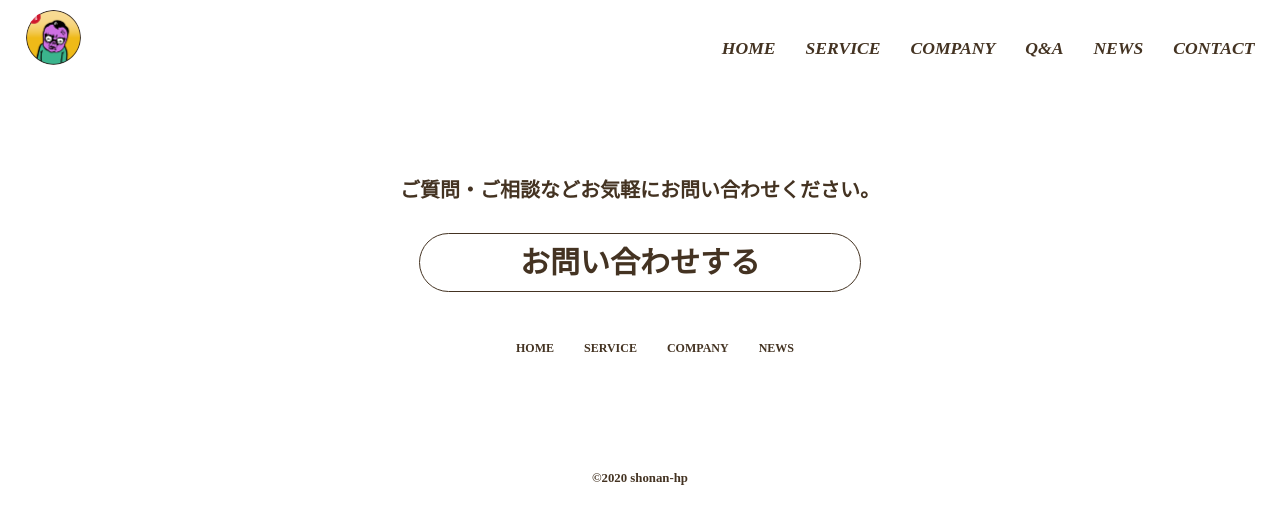
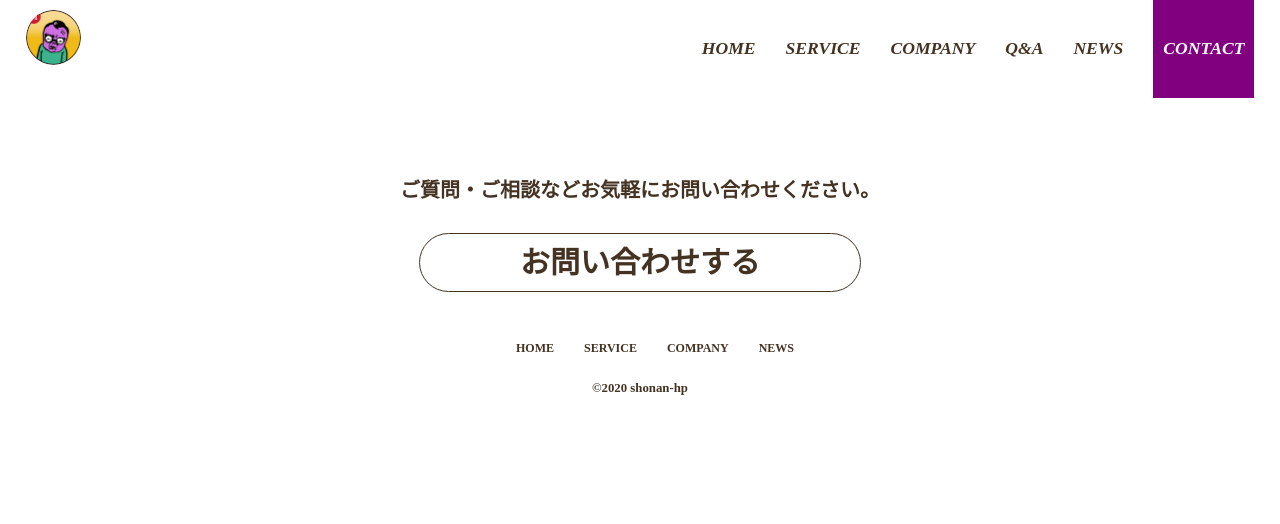
Before and after one commit to JUNJI-MUROI/hp, a PHP site: page /header.html in a window 1280 px wide. Shown: the top 524 px of the page. Run offline with PHP 8.4, Linux system fonts and the light colour scheme.

Commit message:
footerを編集しました。

```diff
--- a/header.html
+++ b/header.html
@@ -22,13 +22,15 @@
         <li><a href="company.html">COMPANY</a></li>
         <li><a href="qanda.html">Q&A</a></li>
         <li><a href="news.html">NEWS</a></li>
+        <div class="con">
         <li><a href="contact.html">CONTACT</a></li>
+        </div>
       </ul>
     </nav>
   </header>
 
   <footer class="wrapper page-footer">
-    <p>ご質問・ご相談などお気軽にお問い合わせください。</p>
+    <p class="footer-p">ご質問・ご相談などお気軽にお問い合わせください。</p>
     <div>
     <h2><a href="contact.html" class="footer-contact-button">お問い合わせする</a></h2>
     </div>
--- a/index.html
+++ b/index.html
@@ -194,7 +194,7 @@
 
             <!-- footer -->
             <footer class="wrapper page-footer">
-                <p>ご質問・ご相談などお気軽にお問い合わせください。</p>
+                <p class="footer-p">ご質問・ご相談などお気軽にお問い合わせください。</p>
                 <div>
                 <h2><a href="contact.html" class="footer-contact-button">お問い合わせする</a></h2>
                 </div>
--- a/style.css
+++ b/style.css
@@ -237,7 +237,7 @@ img {
   padding-top: 200px;
 }
 
-.page-footer p{
+.footer-p{
   font-weight: bold;
   font-size: 20px;
   margin-bottom: 30px;
@@ -438,6 +438,12 @@ input[type="submit"]:hover{
     margin-top: 10px;
     margin-bottom: 10px;
 }
+
+.copy-right {
+  margin-top: 15px;
+  font-weight: bold;
+  margin-bottom: 40px;
+}
 /*
 <<<<<<< HEAD
 >>>>>>> 8ce605440b75ede39f69a415d9e07b90674c5684
```
